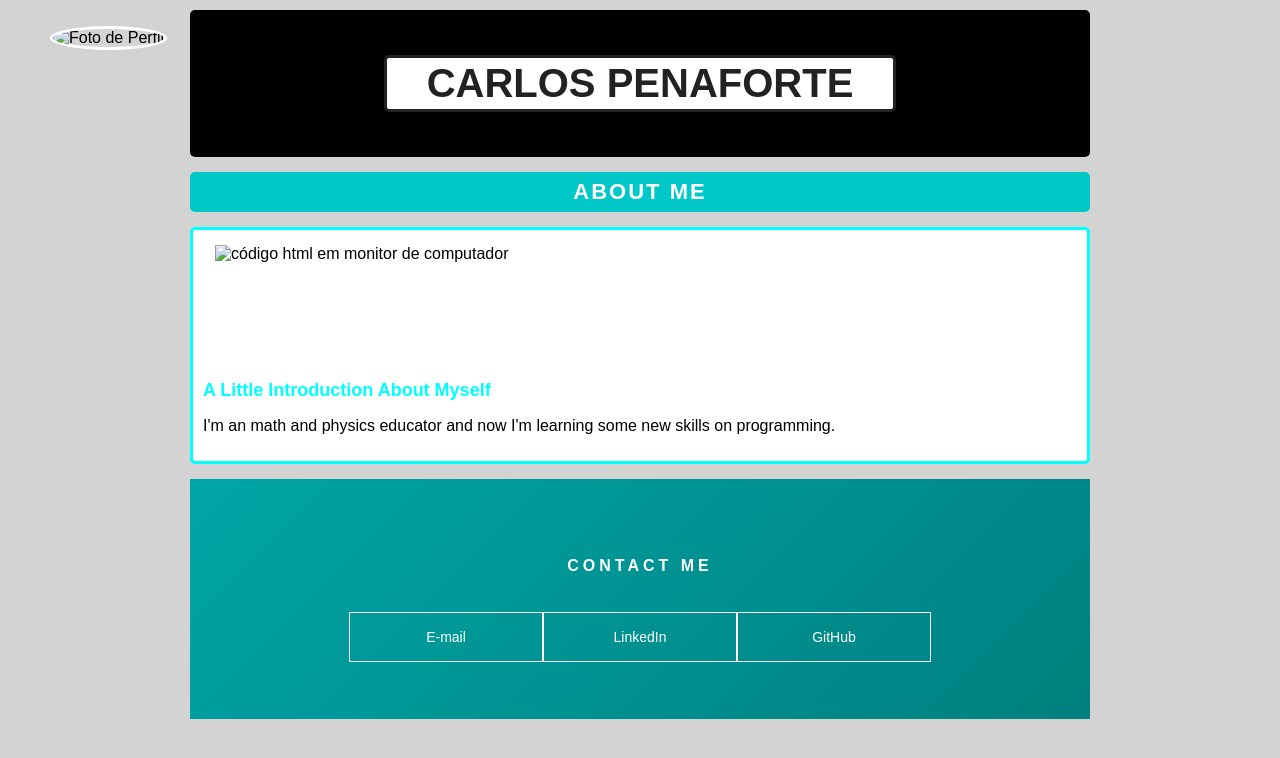
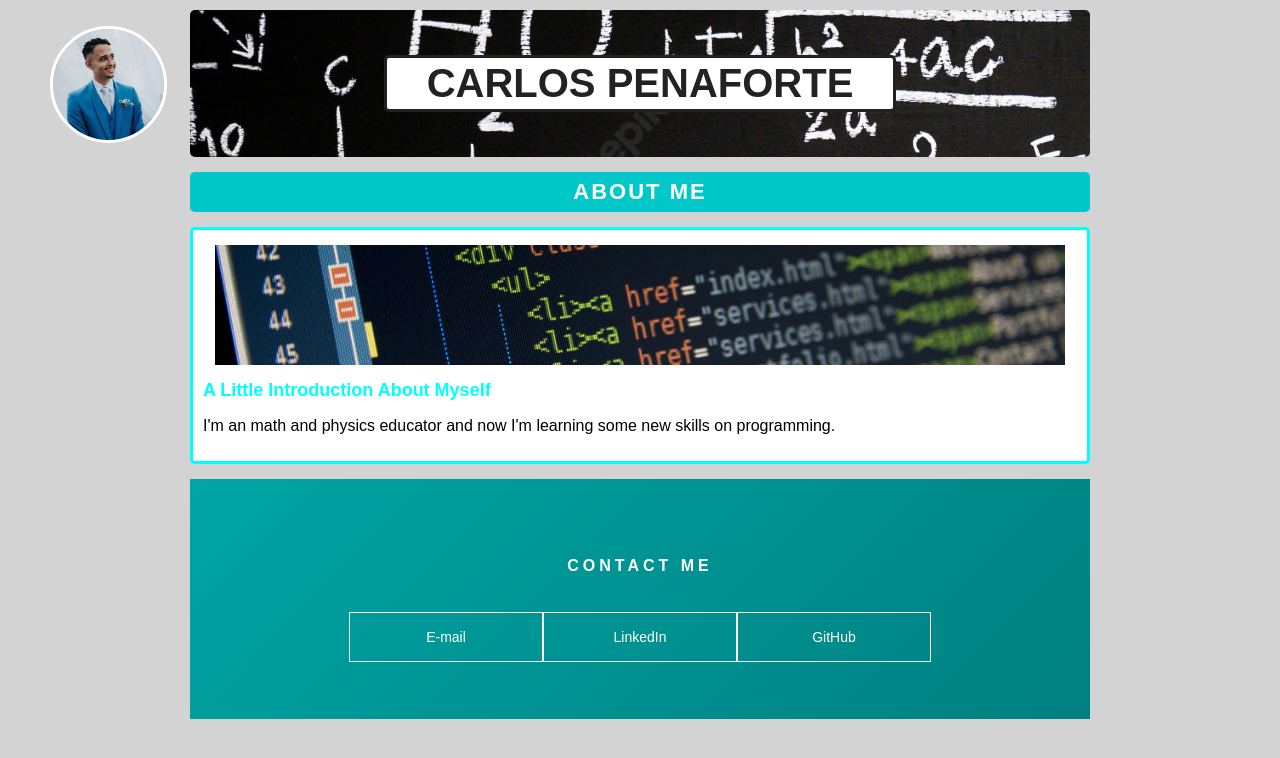
Before and after one commit to CarlosPenaforte/carlospenaforte.github.io, a plain HTML site: page html/meu site.html in a window 1280 px wide. Drawn offline with Linux system fonts and the light colour scheme; files that its build step writes are made by us from their sources; a web font is replaced by a local one.

Commit message:
Organizacao dos arquivos

```diff
--- a/style.css
+++ b/css/style.css
@@ -2,7 +2,7 @@
 #topper {
     background-color: black;
     padding: 45px 10px;
-    background-image: url("../Site/quadro-negro-inscrito-com-formulas-e-calculos-cientificos_1150-19413.jpg");
+    background-image: url("../images/quadro-negro-inscrito-com-formulas-e-calculos-cientificos_1150-19413.jpg");
     border-radius:5px;
 }
 body {
--- a/meu site.html
+++ b/html/meu site.html
@@ -5,13 +5,13 @@
     <title>
         Carlos Penaforte
     </title>
-    <link rel="stylesheet" href="../Site/style.css">
+    <link rel="stylesheet" href="../css/style.css">
 </head>
 <body>
     <header id="topper">
         <aside>
             <figure>
-            <img src="../Site/IMG_20220515_114947_051_copy_153x153.jpg" alt="Foto de Perfil">
+            <img src="../images/IMG_20220515_114947_051_copy_153x153.jpg" alt="Foto de Perfil">
             </figure>
         </aside>
         <h1>
@@ -28,7 +28,7 @@
         </div>
         <div class="post">
             <header>
-                <img src="../Site/codigos-html-para-paginas-web.jpeg" alt="código html em monitor de computador">
+                <img src="../images/codigos-html-para-paginas-web.jpeg" alt="código html em monitor de computador">
                 <h3>
                     A little introduction about myself
                 </h3>
```
Also changed, not shown: images/IMG_20220515_114947_051_copy_153x153.jpg (renamed from IMG_20220515_114947_051_copy_153x153.jpg), images/codigos-html-para-paginas-web.jpeg (renamed from codigos-html-para-paginas-web.jpeg), images/quadro-negro-inscrito-com-formulas-e-calculos-cientificos_1150-19413.jpg (renamed from quadro-negro-inscrito-com-formulas-e-calculos-cientificos_1150-19413.jpg).
